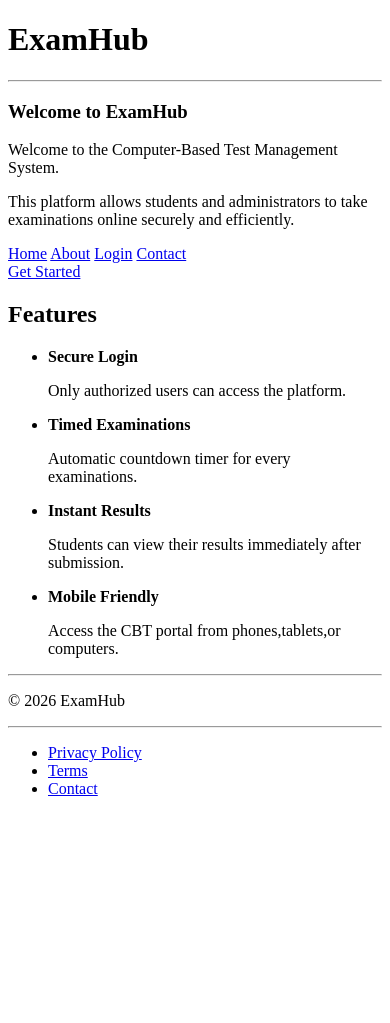
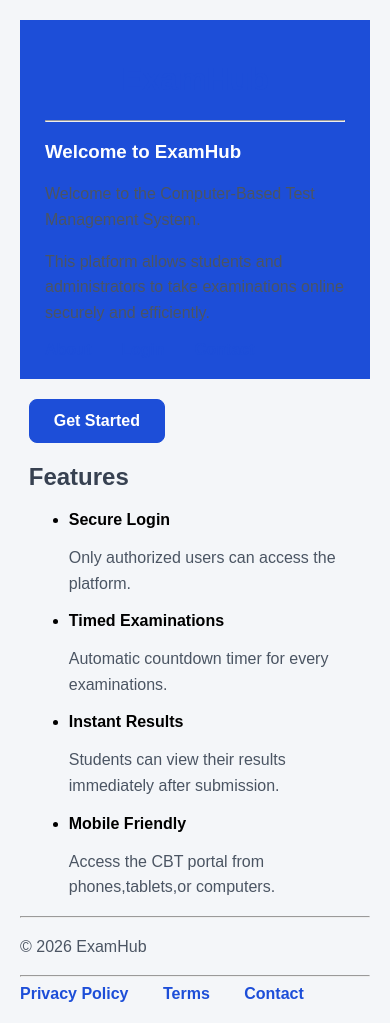
Before and after one commit to 0xApana/ExamHub, a Python web app: template templates/index.html in a window 390 px wide. Before the commit the page ends 796 px from the top, so only its background shows below. Run offline with Jinja, Linux system fonts and the light colour scheme; the template is opened without the code that fills it, so the values that code supplies are empty.

Commit message:
Style interface with responsive CSS

```diff
--- /dev/null
+++ b/static/css/style.css
@@ -0,0 +1,145 @@
+body{
+    background-color:#f4f6f9;
+    font-family:Arial, sans-serif;
+    margin:40px;
+}
+
+h1{
+    color:#1d4ed8;
+    text-align:center;
+}
+
+h2{
+    color:#374151;
+}
+
+p{
+    color:#4b5563;
+    line-height:1.6;
+}
+
+.container{
+    width:80%;
+    max-width:900px;
+    margin:auto;
+}
+
+/* Header */
+
+header{
+    background-color:#1d4ed8;
+    color:white;
+    padding:20px 25px;   /* Slight horizontal breathing space */
+}
+
+header a{
+    color:white;
+}
+
+header a:hover{
+    color:#dbeafe;
+}
+
+/* Navigation */
+
+nav{
+    display:flex;
+    align-items:center;
+    gap:20px;
+}
+
+nav ul{
+    list-style:none;
+    padding:0;
+    margin:0;            /* Remove browser default margin */
+}
+
+nav li{
+    display:inline;
+    margin-right:20px;
+}
+
+nav a{
+    text-decoration:none;
+    color:#1d4ed8;
+    font-weight:bold;
+    margin-right:10px;
+    transition:color .3s ease;
+}
+
+nav a:hover{
+    color:#2563eb;
+}
+
+/* Buttons */
+
+.btn{
+    display:inline-block;
+    background-color:#1d4ed8;
+    color:white;
+    padding:12px 24px;
+    border:1px solid #1d4ed8;   /* Better than a black border */
+    border-radius:8px;
+    margin-top:20px;
+    text-decoration:none;
+    font-weight:bold;
+    transition:.3s;
+}
+
+.btn:hover{
+    background-color:#2563eb;
+    border-color:#2563eb;
+}
+
+button{
+    background-color:#1d4ed8;
+    color:white;
+    padding:10px 20px;
+    border:none;
+    border-radius:5px;
+    font-size:16px;
+    cursor:pointer;
+    transition:.3s;
+    box-shadow:0 4px 10px rgba(0,0,0,.2);
+}
+
+button:hover{
+    background-color:#2563eb;
+}
+
+/* Forms */
+
+input{
+    width:300px;
+    padding:10px;
+    margin-top:5px;
+    margin-bottom:15px;
+    border:1px solid #ccc;
+    border-radius:5px;
+    font-size:15px;
+}
+
+/* Images */
+
+img{
+    max-width:100%;
+    height:auto;
+}
+
+/* Mobile */
+
+@media (max-width:768px){
+
+    body{
+        margin:20px;
+    }
+
+    .container{
+        width:95%;
+    }
+
+    input{
+        width:100%;
+        box-sizing:border-box;
+    }
+}
--- a/templates/about.html
+++ b/templates/about.html
@@ -4,6 +4,7 @@
     <meta charset="UTF-8">
     <meta name="viewport" content="width=device-width, initial-scale=1.0">
     <title>About ExamHub</title>
+    <link rel="stylesheet" href="../static/css/style.css">
 </head>
 <body>
 <header>
@@ -13,7 +14,7 @@
         <a href="contact.html">Contact</a>
 </nav>
 </header>
-<main>
+<main class="container">
 <h1>About ExamHub</h1>
 <p>ExamHub is a secure and regulated Computer-Based Test (CBT) platform, dedicated to helping educational institutions conduct online examinations efficiently.</p>
 <p>
--- a/templates/contact.html
+++ b/templates/contact.html
@@ -4,6 +4,7 @@
     <meta charset="UTF-8">
     <meta name="viewport" content="width=device-width, initial-scale=1.0">
     <title>Contact - ExamHub</title>
+    <link rel="stylesheet" href="../static/css/style.css">
 </head>
 <body>
 
@@ -20,7 +21,7 @@
     </nav>
 </header>
 
-<main>
+<main class="container">
 
     <h2>Get in Touch</h2>
 
--- a/templates/index.html
+++ b/templates/index.html
@@ -4,6 +4,7 @@
     <meta charset="UTF-8">
     <meta name="viewport" content="width=device-width, initial-scale=1.0">
     <title>ExamHub</title>
+    <link rel="stylesheet" href="../static/css/style.css">
 </head>
 <body>
 <header>
@@ -13,15 +14,14 @@
     <p>Welcome to the Computer-Based Test Management System.</p>
     <p>This platform allows students and administrators to take examinations online securely and efficiently.</p>
     <nav class="navbar">
-        <a href="index.html">Home</a>
         <a href="about.html">About</a>
         <a href="login.html">Login</a>
         <a href="contact.html">Contact</a>
     </nav>
 </header>
 
-<main>
-    <a href="login.html">Get Started</a>
+<main class="container">
+    <a href="login.html" class="btn">Get Started</a>
 
     <h2>Features</h2>
 <ul>
--- a/templates/login.html
+++ b/templates/login.html
@@ -4,6 +4,7 @@
     <meta charset="UTF-8">
     <meta name="viewport" content="width=device-width, initial-scale=1.0">
     <title>Login-ExamHub</title>
+    <link rel="stylesheet" href="../static/css/style.css">
 </head>
 <body>
 <header>
@@ -17,7 +18,7 @@
         </ul>
     </nav>
 </header>
-<main>
+<main class="container">
   <form method="post">
 
      <label for="matric">Matric Number</label>
```
Also changed, not shown: static/js/script.js (added).
